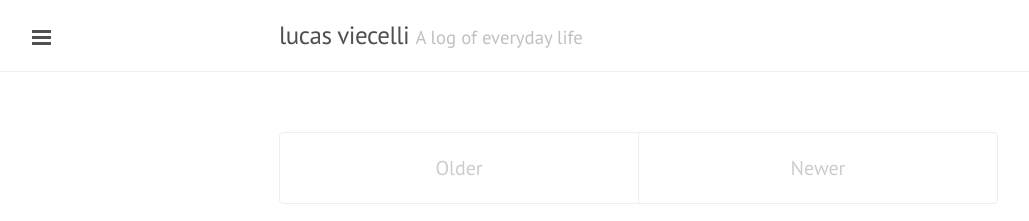
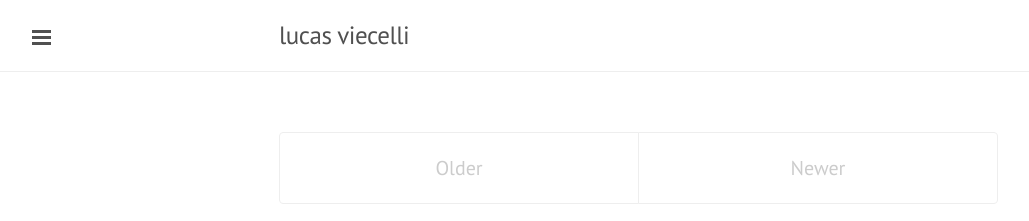
Before and after one commit to lucasviecelli/lucasviecelli.github.io, a Jekyll site: the page built from index.html, in a window 1280 px wide. Shown: the top 221 px of the page, without its empty margins (1-1030 px from the left). Built offline with Jekyll 4.4.1, drawn with Linux system fonts in a browser that asks for light colours; the list of posts is cut into pages by our own code.

Commit message:
Update _config.yml

```diff
--- a/_config.yml
+++ b/_config.yml
@@ -3,6 +3,6 @@ pygments: true
 markdown: kramdown
 url: http://lucasviecelli.github.io
 title: lucas viecelli
-tagline: A log of everyday life
+tagline:
 description: Tudo sobre tecnologia, programação, banco de dados, e o que mais der na telha.
 paginate: 5
```
